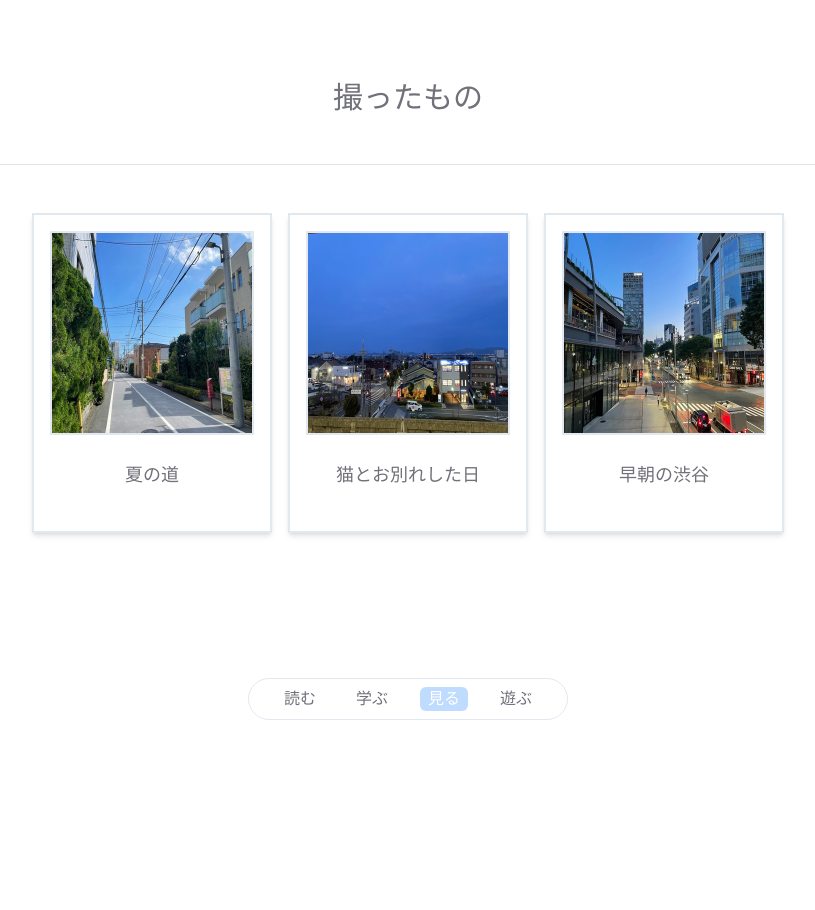
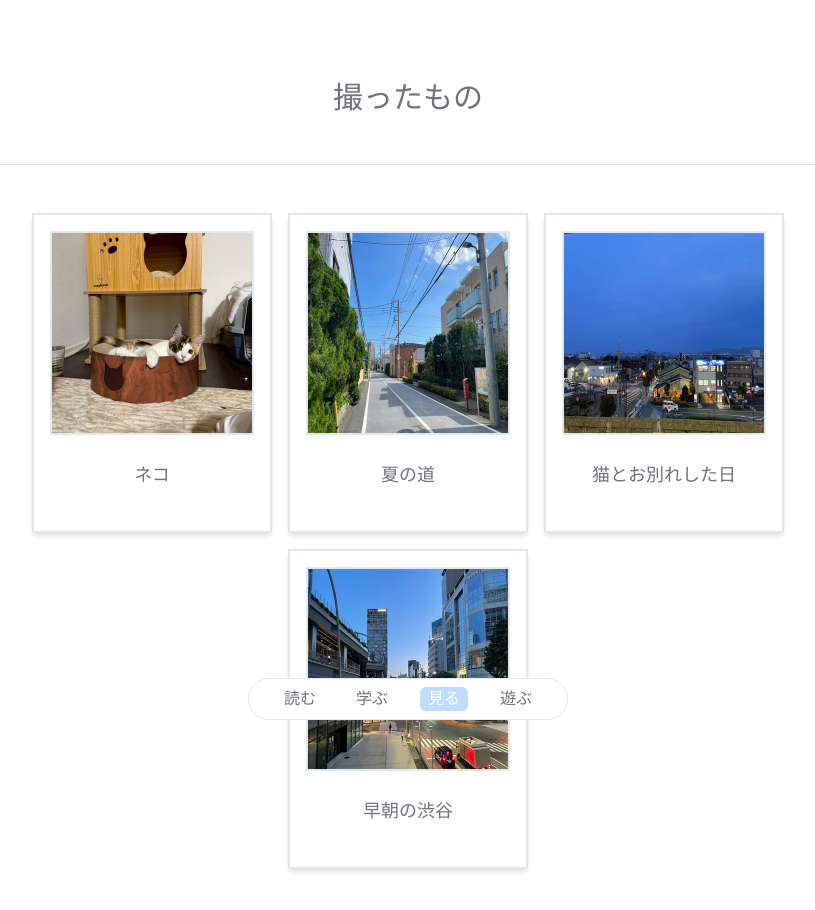
Before and after one commit to noko-nokono/my-blog, a Next.js app in the folder frontend/: page /look in a window 1280 px wide. Shown: the top 910 px of the page, without its empty margins (232-1047 px from the left). Before the commit the page ends 800 px from the top, so only its background shows below. Built offline with nearby package versions, Linux system fonts and the light colour scheme; a web font is replaced by a local one.

Commit message:
feat: 猫の画像追加

```diff
--- a/frontend/src/app/look/page.tsx
+++ b/frontend/src/app/look/page.tsx
@@ -9,6 +9,7 @@ export const metadata: Metadata = {
 };
 
 const photos = [
+  { url: '/neko.jpeg', title: 'ネコ' },
   { url: '/natu.jpeg', title: '夏の道' },
   { url: '/zimoto.jpeg', title: '猫とお別れした日' },
   { url: '/shibuya.jpeg', title: '早朝の渋谷' },
```
Also changed, not shown: frontend/public/neko.jpeg (added).
